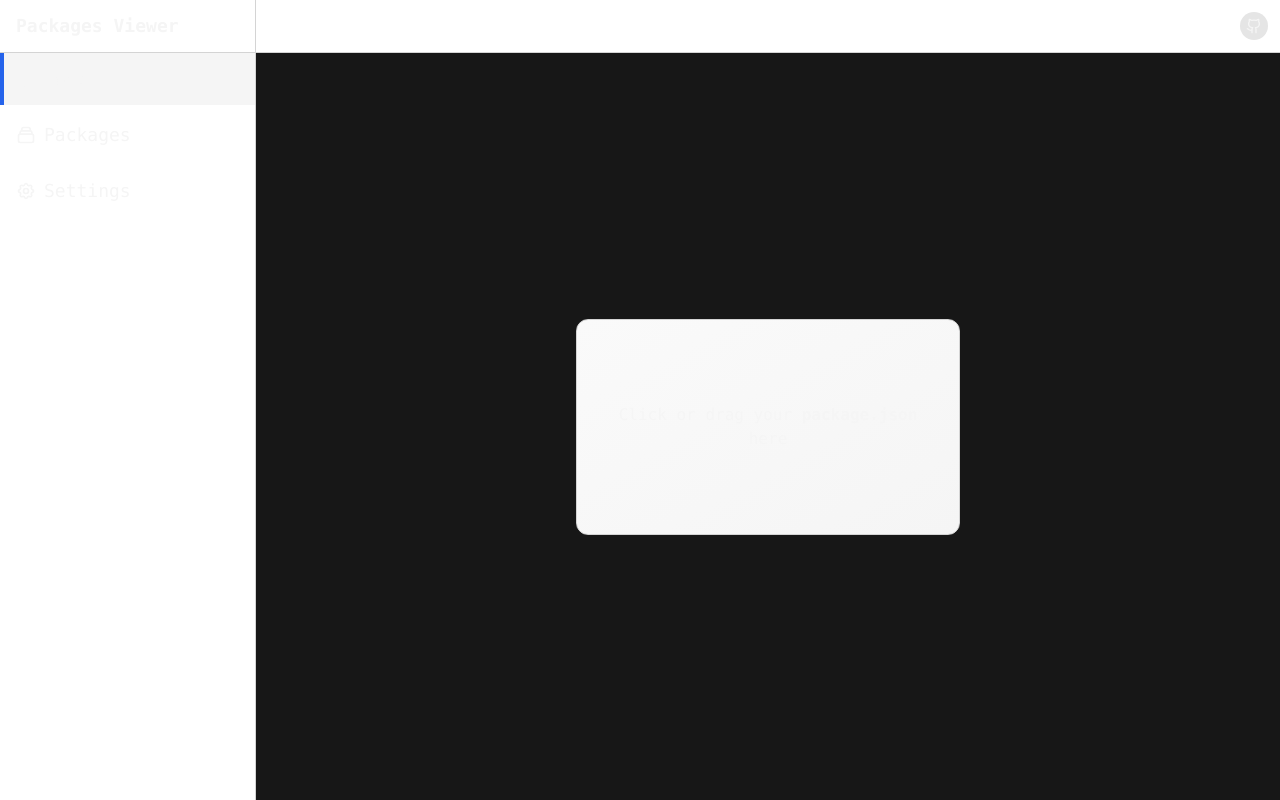
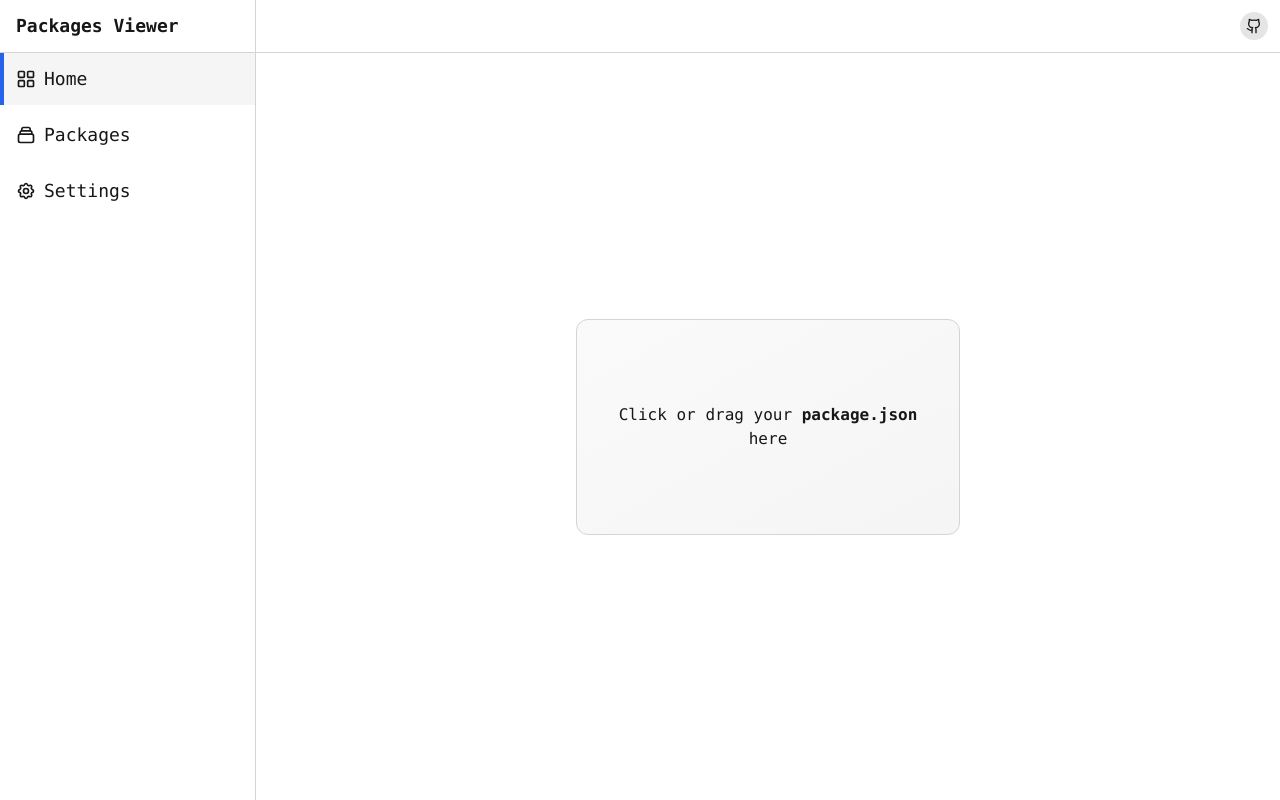
Before and after one commit to MR-Addict/packages-viewer, a React (Vite) app: page / in a window 1280 px wide. Built offline with nearby package versions, Linux system fonts and the light colour scheme.

Commit message:
refactor: set default theme to system

```diff
--- a/src/contexts/app/index.tsx
+++ b/src/contexts/app/index.tsx
@@ -19,7 +19,7 @@ interface AppContextProps {
 }
 
 const AppContext = createContext<AppContextProps>({
-  theme: "dark",
+  theme: "system",
   setTheme: () => {},
 
   openSidebar: false,
@@ -39,7 +39,7 @@ interface AppContextProviderProps {
 export const AppContextProvider = ({ children }: AppContextProviderProps) => {
   const fileInputRef = useRef<HTMLInputElement>(null);
 
-  const [theme, _setTheme] = usePersistantState<ThemeType>("theme", "dark");
+  const [theme, _setTheme] = usePersistantState<ThemeType>("theme", "system");
   const [openSidebar, setOpenSidebar] = usePersistantState("open-sidebar", false);
   const [windowWidth, setWindowWidth] = usePersistantState("window-size", window.innerWidth);
   const [packageManager, setPackageManager] = usePersistantState<PackageManagerType>("package-manager", "npm");
--- a/src/lib/theme/getTheme.ts
+++ b/src/lib/theme/getTheme.ts
@@ -1,5 +1,5 @@
 export default function getTheme() {
   const theme = localStorage.getItem("theme");
-  if (!theme) return "dark";
+  if (!theme) return "system";
   return JSON.parse(theme);
 }
--- a/src/pages/package/components/Header/index.module.css
+++ b/src/pages/package/components/Header/index.module.css
@@ -7,11 +7,11 @@
 }
 
 .btn {
-  @apply cursor-pointer c-border dark:bg-neutral-800 px-3 py-1.5 text-xs font-semibold rounded-md;
+  @apply whitespace-nowrap cursor-pointer c-border dark:bg-neutral-800 px-3 py-1.5 text-xs font-semibold rounded-md;
 }
 
 .searchbox {
-  @apply whitespace-nowrap border-b border-b-transparent c-bg-100 outline-none p-0.5 mr-1 rounded-none;
+  @apply border-b border-b-transparent c-bg-100 outline-none p-0.5 mr-1 rounded-none;
 
   &:focus {
     @apply c-border-b;
--- a/src/pages/settings/index.tsx
+++ b/src/pages/settings/index.tsx
@@ -8,9 +8,9 @@ export default function Settings() {
   return (
     <div className="space-y-6">
       <AppVersion />
-      <Language />
       <PackageManager />
       <Theme />
+      <Language />
       <ClearStorage />
     </div>
   );
```
